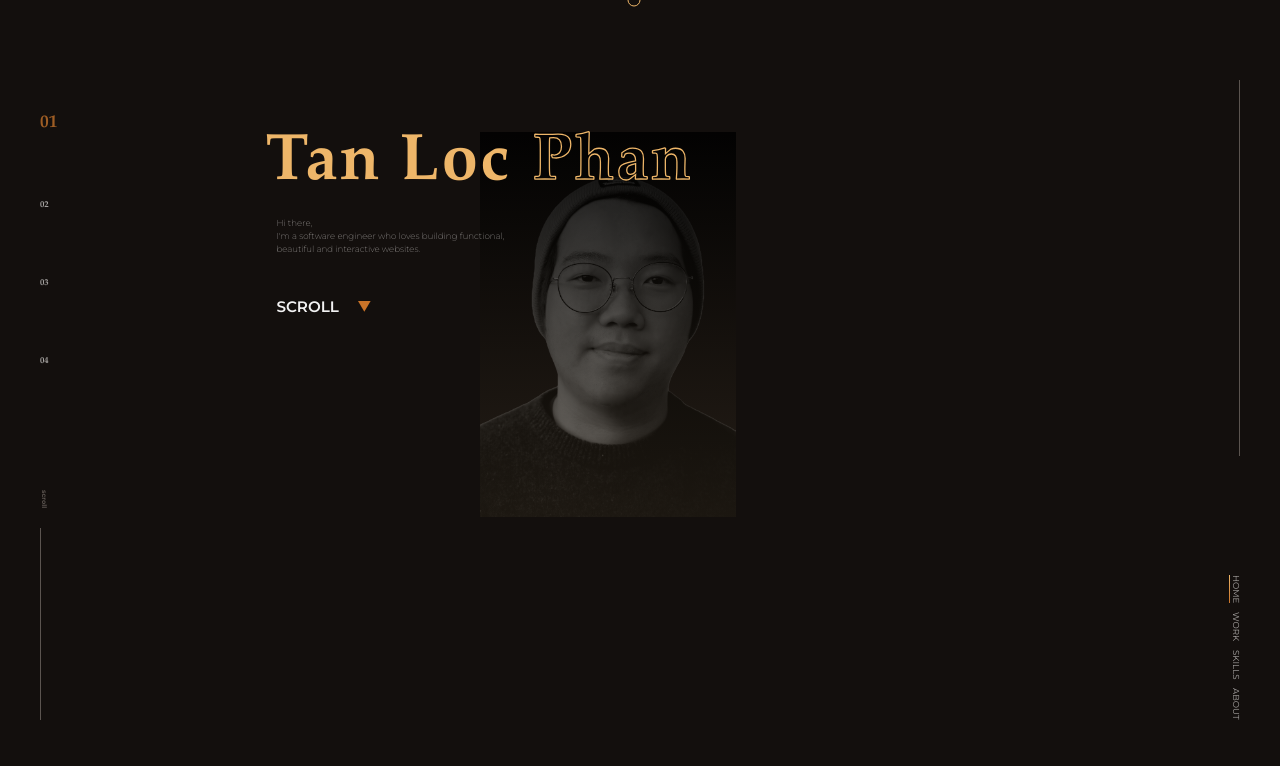
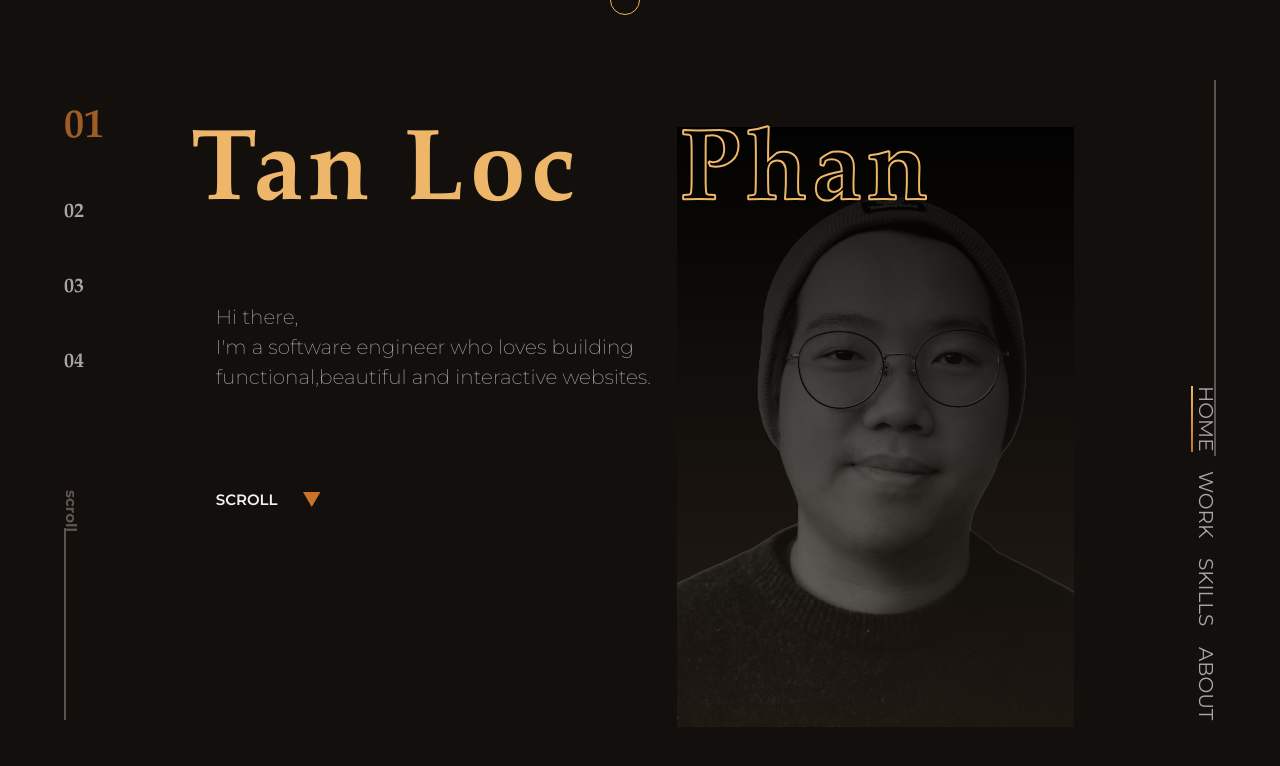
Before and after one commit to locphan2207/personal-web, a React (Create React App) app: page / in a window 1280 px wide. Shown: the top 766 px of the page. Built offline with nearby package versions, Linux system fonts and the light colour scheme.

Commit message:
dynamic start working page 1

```diff
--- a/src/components/App.css
+++ b/src/components/App.css
@@ -20,12 +20,12 @@
 .App {
   width: 100vw;
   height: 100vh;
-  max-width: 1200px;
+  max-width: 1280px;
   display: flex;
   flex-direction: column;
   align-items: center;
   position: relative;
-  margin: 0 1%;
+  margin: 0 5%;
 }
 
 .right-vertical-bar {
--- a/src/components/PageOne.css
+++ b/src/components/PageOne.css
@@ -10,7 +10,6 @@
   position: relative;
   display: flex;
   flex-direction: column;
-  margin-left: 10%;
 }
 
 .name-container {
@@ -20,7 +19,7 @@
 
 .name-container h1 {
   font-family: Palatino Bold;
-  font-size: 150rem;
+  font-size: 100rem;
   letter-spacing: 5rem;
   color: #eeb669;
   text-align: left;
@@ -29,33 +28,33 @@
 
 .last-name {
   font-family: Palatino Bold;
-  font-size: 150rem;
+  font-size: 100rem;
   letter-spacing: 5rem;
   text-align: left;
-  margin-left: 50rem;
+  margin-left: 100rem;
   -webkit-text-fill-color: transparent;
-  -webkit-text-stroke-width: 3rem;
+  -webkit-text-stroke-width: 2rem;
   -webkit-text-stroke-color: #eeb669;
   z-index: 3;
 }
 
 .img {
   position: absolute;
-  right: -10%;
+  right: 0%;
   top: 0;
+  width: 45%;
   overflow: hidden;
 }
 
 .img img {
-  width: 23vw;
   opacity: 0.8;
 }
 
-@media only screen and (min-width: 1200px) {
+/* @media only screen and (min-width: 1200px) {
   .img img {
     width: 20vw;
   }
-}
+} */
 
 .img .gradient {
   background: linear-gradient(#000000dc, #dfb5842c);
@@ -91,14 +90,16 @@
 
 .greeting {
   font-size: 20rem;
+  width: 50%;
   line-height: 30rem;
   color: #a8a5a3;
   font-weight: 200;
-  margin-top: 45rem;
+  margin-top: 75rem;
   margin-left: 25rem;
   transition: transform 0.3s ease-in-out;
   z-index: 3;
   animation: slide-right-spring 0.8s linear;
+  text-align: left;
 }
 
 .greeting .color-switch {
@@ -126,14 +127,14 @@
 .explore-text {
   position: relative;
   overflow-y: hidden;
-  padding-right: 45rem;
+  padding-right: 25rem;
   transition: transform 0.3s ease-in;
 }
 
 .explore-text p {
   font-weight: 600;
   color: #f2f2f2;
-  font-size: 35rem;
+  font-size: 15rem;
   transition: transform 0.5s ease-in-out;
 }
 
@@ -153,7 +154,7 @@
 
 .explore-container .triangle {
   width: auto;
-  height: 25rem;
+  height: 15rem;
   align-self: center;
   transition: transform 0.3s ease-in;
 }
--- a/src/components/PageOne.js
+++ b/src/components/PageOne.js
@@ -95,7 +95,6 @@ function PageOne({
             functional
           </span>
           ,
-          <br />
           <span className="underline" style={highlight2Styles}>
             beautiful
           </span>{" "}
--- a/src/index.css
+++ b/src/index.css
@@ -160,14 +160,24 @@ code {
 }
 
 html {
-  font-size: calc(100vw / 1920);
+  /* font-size: calc(65vw / 1920); */
+  font-size: 1px;
 }
-
-@media only screen and (min-width: 1200px) {
+/* @media only screen and (max-width: 1200px) {
   html {
-    font-size: calc(65vw / 1920);
+    font-size: calc(100vw / 1200);
   }
 }
+@media only screen and (max-width: 992px) {
+  html {
+    font-size: calc(100vw / 992);
+  }
+}
+@media only screen and (max-width: 768px) {
+  html {
+    font-size: calc(100vw / 768);
+  }
+} */
 
 a {
   text-decoration: none;
```
